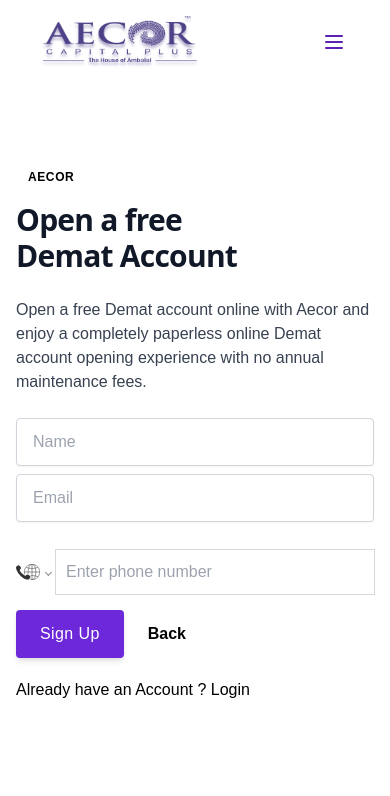
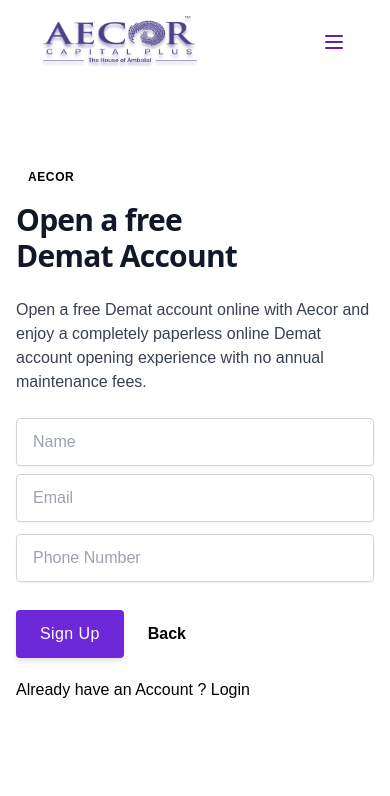
Before and after one commit to ashishmishra-bit/aecor, a Next.js app: page /signup in a window 390 px wide. Shown: the top 796 px of the page. Built offline with nearby package versions, Linux system fonts and the light colour scheme.

Commit message:
phone number

```diff
--- a/components/SignUp/signUp.js
+++ b/components/SignUp/signUp.js
@@ -103,24 +103,24 @@
                 />
               </div>
               <div className="flex flex-col md:flex-row">
-                {/* <input
+                <input
                   placeholder="Phone Number"
                   required
                   value={mobile}
                   onChange={(e) => setMobile(e.target.value)}
-                  type="number"
+                  type="text"
                   label="Enter Valid Phone Number with country code "
-                  pattern="[0-9]{3}-[0-9]{3}-[0-9]{4}"
+                  pattern="^(\+\d{1,2}\s)?\(?\d{3}\)?[\s.-]\d{3}[\s.-]\d{4}$"
                   maxLength="12"
                   className="flex-grow w-full h-12 px-4 mb-3 transition duration-200 bg-white border border-gray-300 rounded shadow-sm appearance-none md:mb-0 focus:border-deep-purple-accent-400 focus:outline-none focus:shadow-outline"
-                /> */}
+                />
                 {/* <PhoneInput className = "focus:border-purple-400 w-full  flex-grow h-12 w-2"
       placeholder="Enter phone number"
       value={value}
       onChange={setValue}/> */}
-      <div className="w-full ">
+      {/* <div className="w-full ">
       <Phone/>
-      </div>
+      </div> */}
               </div>
               {/* <Phone/> */}
               <div className="flex items-center mt-4">
```
